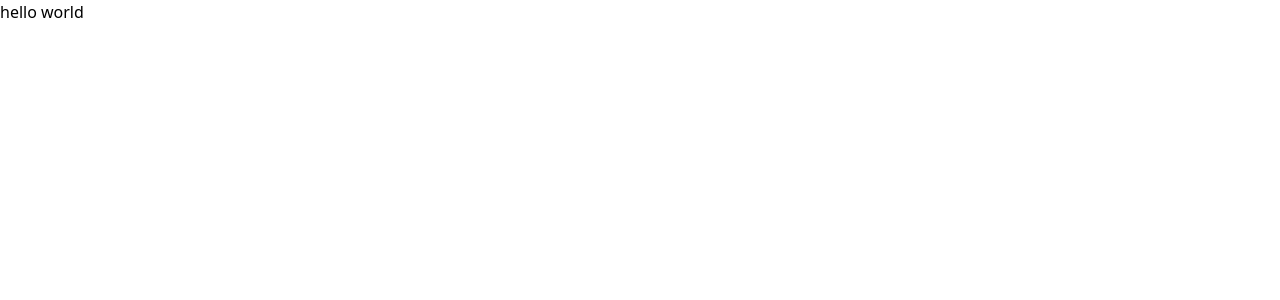
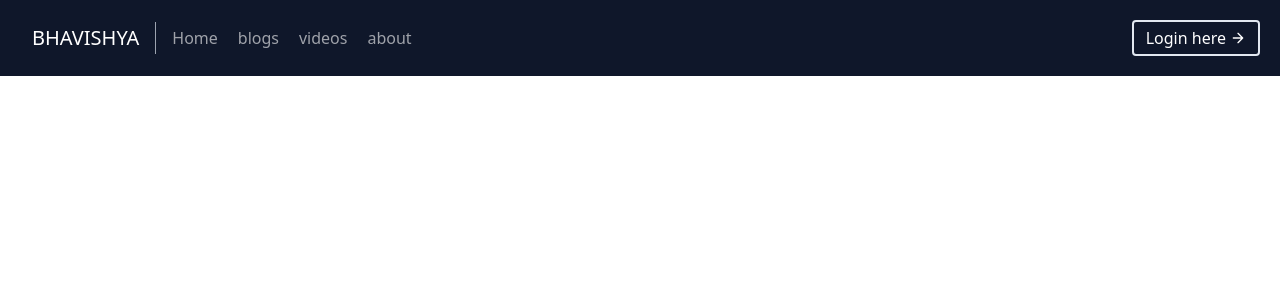
Before and after one commit to bhavishyaEdtech/bhavishya-frontend, a Next.js app: page / in a window 1280 px wide. Shown: the top 300 px of the page. Built offline with nearby package versions, Linux system fonts and the light colour scheme.

Commit message:
fix: layout, feature: navbar

```diff
--- a/src/app/login/layout.tsx
+++ b/src/app/login/layout.tsx
@@ -11,8 +11,8 @@ export default function LoginLayout({
   children: React.ReactNode;
 }) {
   return (
-    <html lang="en">
-      <body>{children}</body>
-    </html>
+    <main>
+      <div>{children}</div>
+    </main>
   );
 }
--- a/src/app/page.tsx
+++ b/src/app/page.tsx
@@ -1,9 +1,11 @@
 "use client";
+
+import Navbar from "@/components/Navbar";
 
 export default function Home() {
   return (
-    <main>
-      <div>hello world</div>
-    </main>
+    <>
+      <Navbar />
+    </>
   );
 }
--- a/src/app/register/layout.tsx
+++ b/src/app/register/layout.tsx
@@ -11,8 +11,8 @@ export default function RegisterLayout({
   children: React.ReactNode;
 }) {
   return (
-    <html lang="en">
-      <body>{children}</body>
-    </html>
+    <main>
+      <div>{children}</div>
+    </main>
   );
 }
--- /dev/null
+++ b/src/components/Navbar.tsx
@@ -0,0 +1,49 @@
+"use client";
+import React from "react";
+
+type Props = {};
+
+const Navbar = (props: Props) => {
+  return (
+    <div className="text-white/60 bg-slate-900">
+      <div className="container flex flex-wrap p-5 flex-col md:flex-row items-center">
+        <p className="flex title-font font-medium items-center uppercase text-white mb-4 md:mb-0">
+          <span className="ml-3 text-xl">Bhavishya</span>
+        </p>
+        <nav className="md:mr-auto md:ml-4 md:py-1 md:pl-4 md:border-l md:border-gray-400	flex flex-wrap items-center text-base justify-center">
+          <a className="mr-5 hover:text-white cursor-pointer transition-all duration-200 ease-linear">
+            Home
+          </a>
+          <a className="mr-5 hover:text-white cursor-pointer transition-all duration-200 ease-linear">
+            blogs
+          </a>
+          <a className="mr-5 hover:text-white cursor-pointer transition-all duration-200 ease-linear">
+            videos
+          </a>
+          <a className="mr-5 hover:text-white cursor-pointer transition-all duration-200 ease-linear">
+            about
+          </a>
+        </nav>
+
+        <div>
+          <button className="inline-flex items-center border-slate-200 border-[2px] py-1 px-3 outline-none hover:scale-[0.98] active:scale-[0.99] text-white group transition-all ease-linear duration-200 rounded text-base mt-4 md:mt-0">
+            <span>Login here</span>
+            <svg
+              fill="none"
+              stroke="currentColor"
+              strokeLinecap="round"
+              strokeLinejoin="round"
+              strokeWidth="2"
+              className="w-4 h-4 ml-1 group-hover:ml-[0.20rem]"
+              viewBox="0 0 24 24"
+            >
+              <path d="M5 12h14M12 5l7 7-7 7"></path>
+            </svg>
+          </button>
+        </div>
+      </div>
+    </div>
+  );
+};
+
+export default Navbar;
```
Also changed, not shown: src/app/dashboard/page.tsx (+2 -6 lines).
